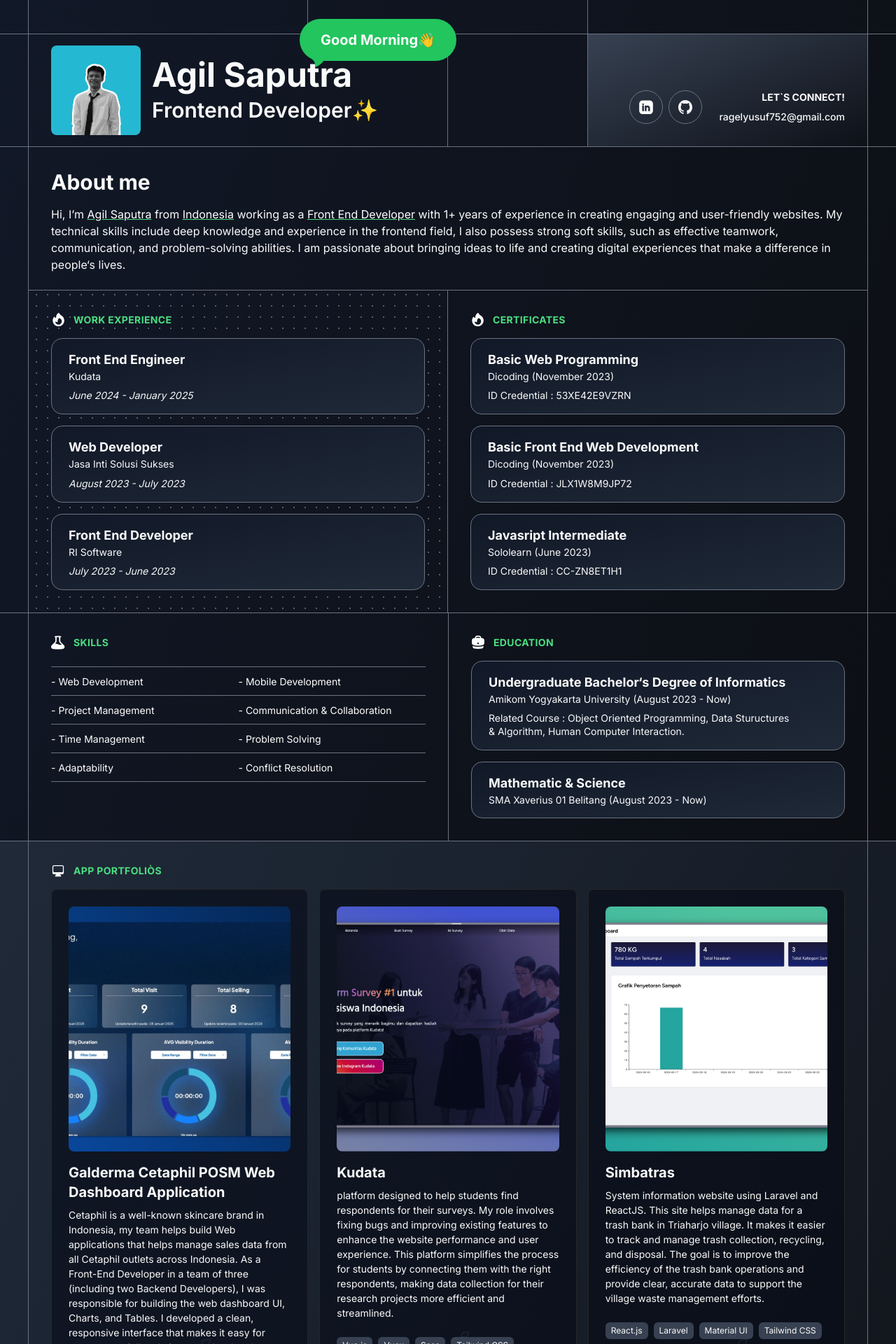
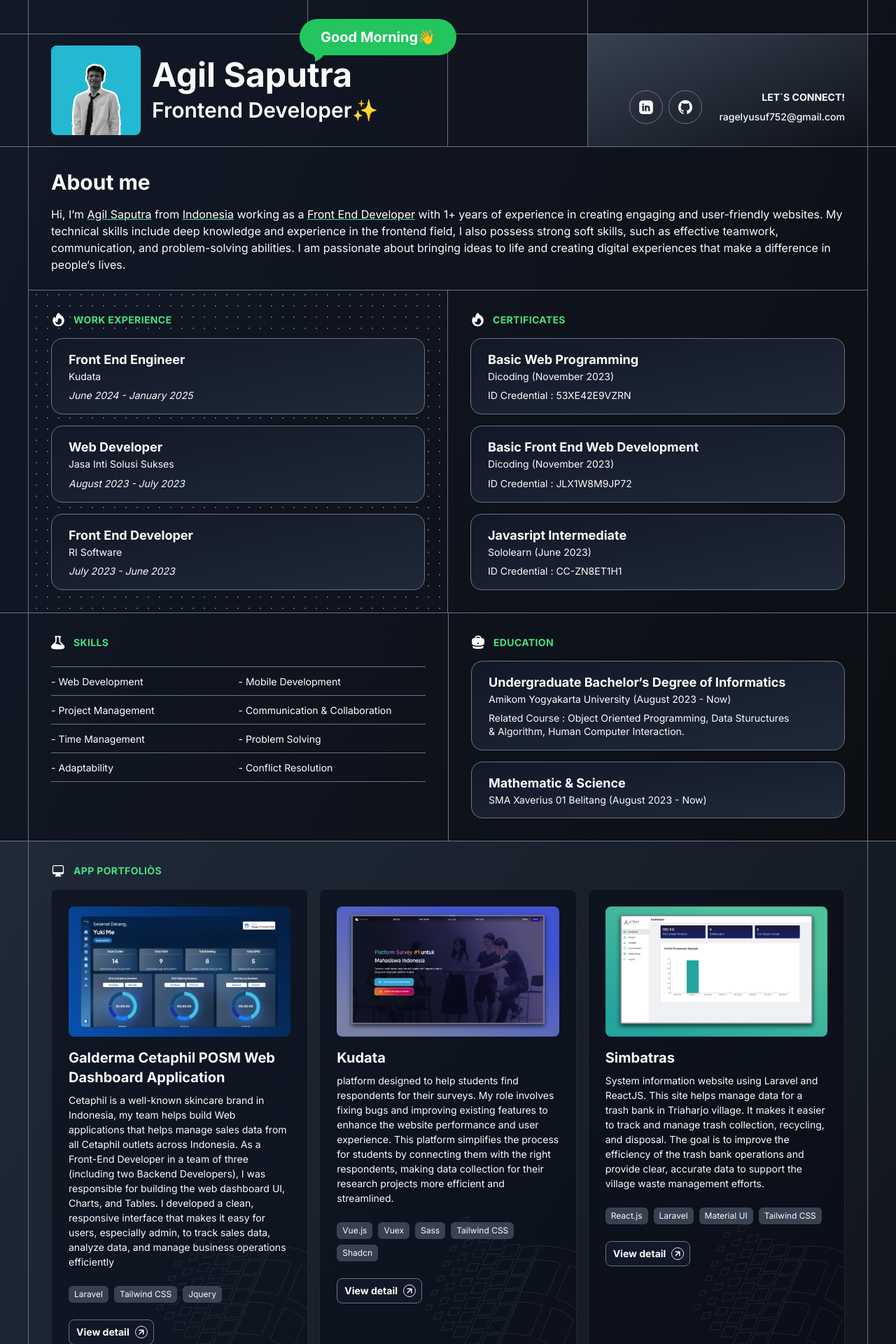
Before and after one commit to Agil-Saputra/portofolio-v3, a Next.js app: page / in a window 1280 px wide. Shown: the top 1920 px of the page at 70% size. Built offline with nearby package versions, Linux system fonts and the light colour scheme.

Commit message:
minor: fix image position

```diff
--- a/src/app/components/cards/projectCard.tsx
+++ b/src/app/components/cards/projectCard.tsx
@@ -17,7 +17,6 @@
   image,
 }) => {
 
-
   return (
     <div className="relative flex h-full flex-col items-start bg-white/50 p-4 md:p-6 transition-colors group dark:bg-gray-950/50 border overflow-hidden rounded-lg hover:dark:border-gray-500 trnasition-all">
       <Image
@@ -25,7 +24,7 @@
         loading="lazy"
         decoding="async"
         data-nimg="1"
-        className="rounded-lg object-contain object-top w-full xl:object-cover xl:h-[350px]"
+        className="rounded-lg object-contain object-top w-full "
         src={image}
       />
       <div className="flex w-full mt-4">
--- a/src/app/page.tsx
+++ b/src/app/page.tsx
@@ -50,7 +50,7 @@
                 <h3 className="md:text-3xl font-semibold mt-2 text-center md:text-left">
                   Frontend Developer✨
                 </h3>
-                <div className="absolute w-[14rem] text-center grid place-items-center p-4 bg-green-500 rounded-full md:-right-28 -top-14 font-bold text-xl -right-[125px] md:scale-100 scale-75">
+                <div className="absolute w-[14rem] text-center grid place-items-center px-4 py-3 bg-green-500 rounded-full md:-right-28 -top-14 font-bold text-xl -right-[125px] md:scale-100 scale-75">
                   {greetings(date.getHours())}👋
                   <svg
                     viewBox="0 0 22 18"
```
Also changed, not shown: src/assets/cethapil.png.
